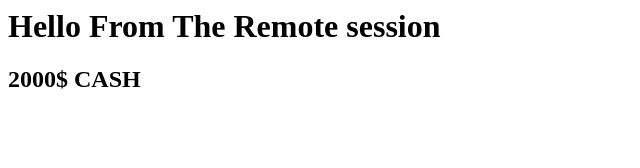
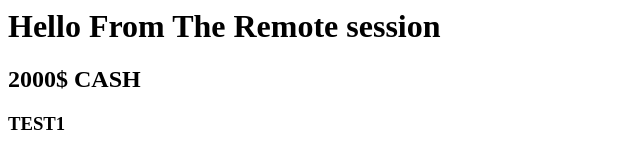
Before and after one commit to pAhmedsayed/myapp, a plain HTML site: page index.html in a window 1280 px wide. Shown: the full height of the page, 0-640 px from the left. Drawn offline with Linux system fonts and the light colour scheme.

Commit message:
Update index.html

```diff
--- a/index.html
+++ b/index.html
@@ -1,2 +1,3 @@
 <h1> Hello From The Remote session </H1>
 <H2> 2000$ CASH </H2>
+<H3>TEST1</H3>
```
